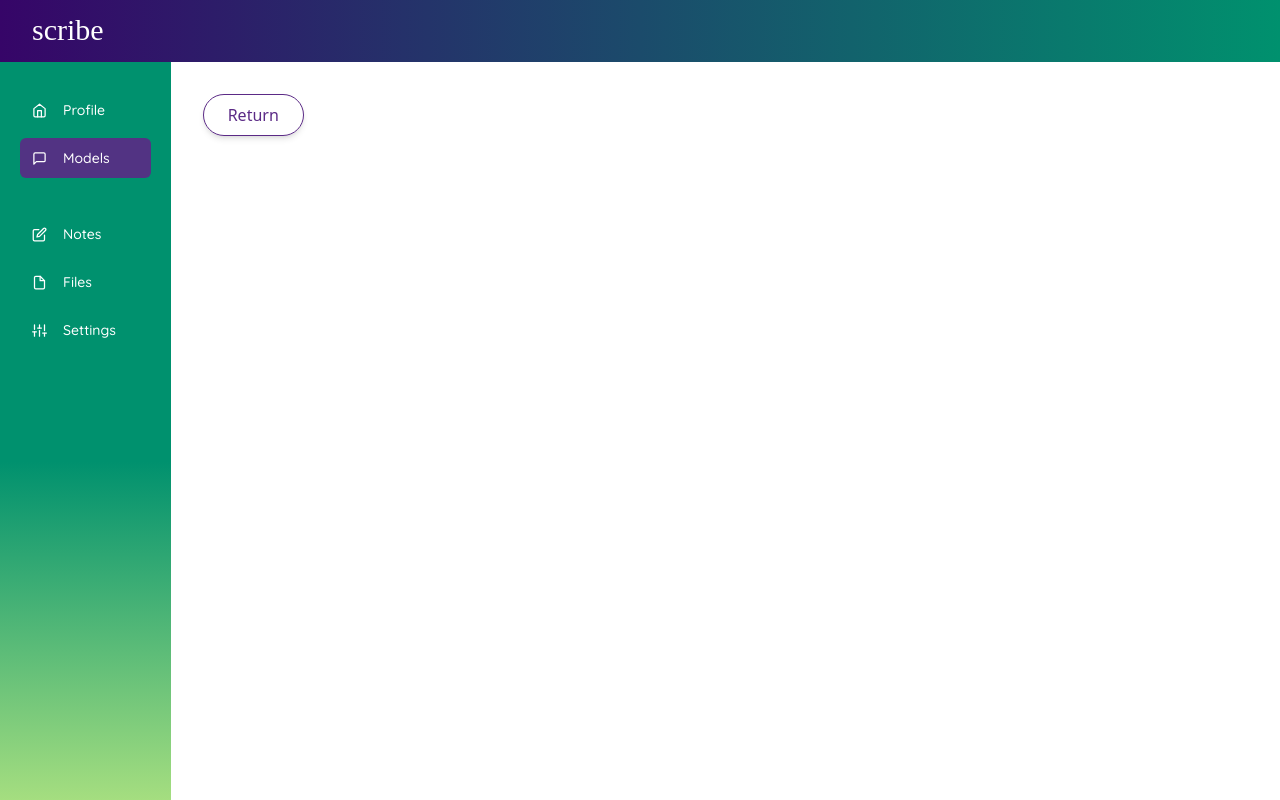
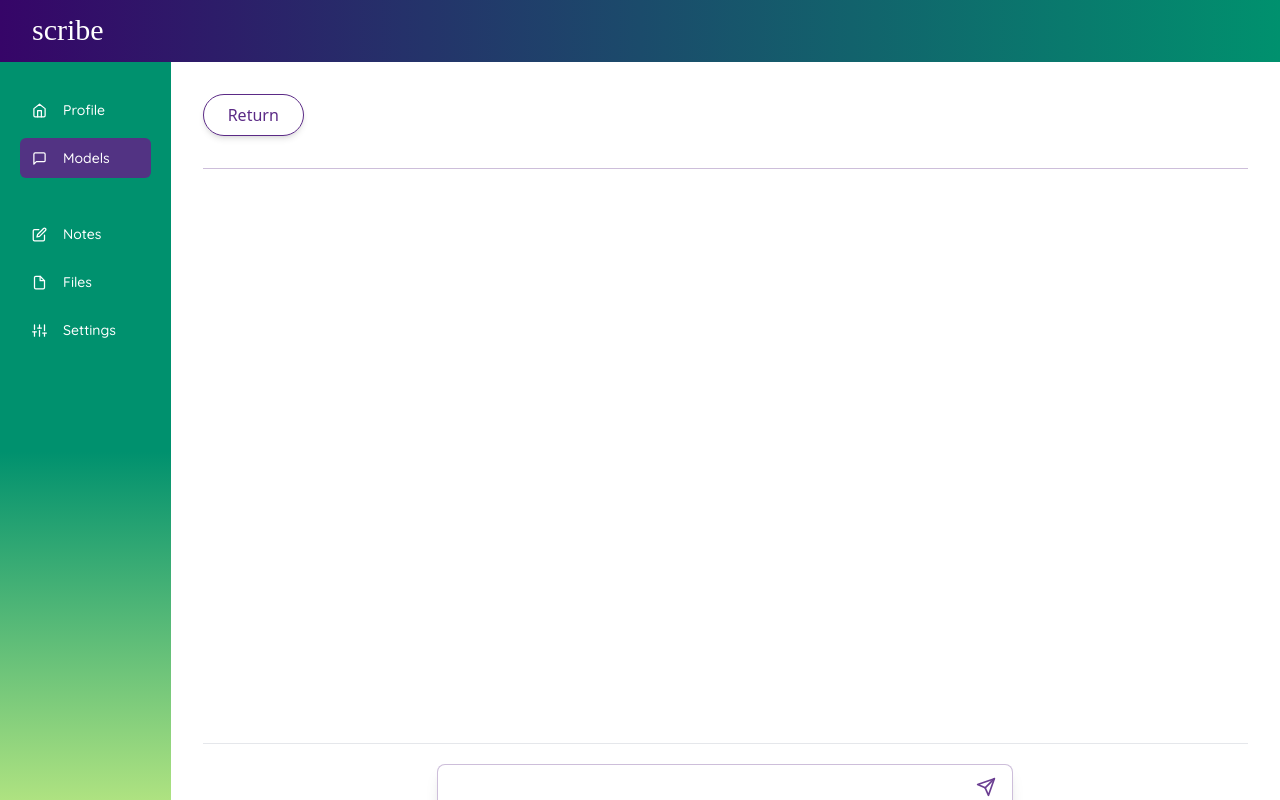
Before and after one commit to LimCharles/scribe, a Next.js app: page /models/1 in a window 1280 px wide. Both pictures are taken after a click on the link "Proceed". Built offline with nearby package versions, Linux system fonts and the light colour scheme; a web font is replaced by a local one.

Commit message:
Fixed chatbox

```diff
--- a/components/AppPage.js
+++ b/components/AppPage.js
@@ -7,7 +7,9 @@ const AppPage = (props) => {
     <>
       <NavBar />
       <SideBar>
-        <div className="w-full h-full py-8 px-8 z-10">{children}</div>
+        <div className="w-full h-full flex flex-col py-8 px-8 z-10">
+          {children}
+        </div>
       </SideBar>
     </>
   );
--- a/components/ChatBox.js
+++ b/components/ChatBox.js
@@ -1,15 +1,55 @@
+import { Send } from "react-feather";
+import { useState, useRef, useEffect } from "react";
+import Message from "#components/Message";
+
 const ChatBox = (props) => {
-  const { className } = props;
+  const [messages, setMessages] = useState([]);
+  const ref = useRef(null);
+
+  const handleKeyDown = (e) => {
+    if (e.key === "Enter" && !e.shiftKey) {
+      e.preventDefault();
+      if (e.currentTarget.textContent != "") {
+        setMessages([
+          ...messages,
+          {
+            text: e.currentTarget.innerHTML,
+          },
+        ]);
+        e.target.innerHTML = "";
+      }
+    }
+  };
+
   return (
-    <div
-      className={
-        className
-          ? className
-          : "" +
-            "h-full bg-slate-50 border-[1px] border-[#5B2A86] border-opacity-30 rounded-xl p-4"
-      }
-    >
-      <p> HEY</p>
+    <div ref={ref} className="flex flex-col h-full">
+      <div
+        className={
+          "h-[36rem] border-[1px] border-t-[#5B2A86] border-r-0 border-l-0 border-opacity-30"
+        }
+      >
+        <div
+          id="chatbox"
+          className="relative overflow-y-auto flex flex-col h-full w-full"
+        >
+          {messages?.map((message, index) => {
+            return <Message key={index} text={message.text} />;
+          })}
+        </div>
+      </div>
+      <div className="relative self-center w-[36rem] rounded-lg pl-3 py-3 bg-white border-[1px] border-[#5B2A86] border-opacity-30 align-middle shadow-lg flex flex-row mt-5 max-h-24">
+        <div
+          id="chatprompt"
+          contentEditable
+          className="hover:outline-none active:outline-none focus:outline-none font-inter text-sm resize-none overflow-y-auto h-full w-full max-h-36"
+          onClick={(event) => event.target.focus()}
+          onKeyDown={handleKeyDown}
+        />
+        <Send
+          className="absolute right-4 bottom-3 text-[#5B2A86] opacity-90 cursor-pointer hover:text-[#00916E]"
+          size={20}
+        />
+      </div>
     </div>
   );
 };
--- a/components/DraggablePDF.js
+++ b/components/DraggablePDF.js
@@ -8,7 +8,7 @@ const DraggablePDF = (props) => {
   const formattedFileName =
     fileName.length > 30 ? fileName.slice(0, 30) + "..." : fileName;
   return (
-    <div className="transition-all duration-100 ease-out p-4 flex flex-row shadow-lg items-center border-[1px] justify-between rounded-xl bg-white border-[#5B2A86] border-opacity-30">
+    <div className="transition-all duration-100 ease-out p-4 flex flex-row shadow-lg items-center border-[1px] justify-between rounded-xl bg-white border-[#5B2A86] border-opacity-50">
       <div className="flex flex-row items-center gap-4">
         <FileText />
         <p className="font-inter font-base text-sm">{formattedFileName}</p>
--- a/components/SideBar.js
+++ b/components/SideBar.js
@@ -3,11 +3,11 @@ import { useRouter } from "next/router";
 const SideBar = (props) => {
   const { children } = props;
   const Menus = [
-    { title: "Profile", icon: <Home size={15} /> },
-    { title: "Models", icon: <MessageSquare size={15} /> },
-    { title: "Notes", icon: <Edit size={15} />, gap: true },
-    { title: "Files", icon: <File size={15} /> },
-    { title: "Settings", icon: <Sliders size={15} /> },
+    { title: "Profile", icon: <Home size={15} />, path: "/profile" },
+    { title: "Models", icon: <MessageSquare size={15} />, path: "/models" },
+    { title: "Notes", icon: <Edit size={15} />, gap: true, path: "/notes" },
+    { title: "Files", icon: <File size={15} />, path: "/files" },
+    { title: "Settings", icon: <Sliders size={15} />, path: "/settings" },
   ];
 
   // Get current path
@@ -15,13 +15,14 @@ const SideBar = (props) => {
   const currentPath = router.pathname;
 
   return (
-    <div className="flex flex-row relative">
+    <div className="flex flex-row relative grow">
       <div
-        className={`w-48 bg-gradient-to-b from-[#00916E] via-[#00916E] min-h-screen to-[#C3EC83] px-5 pt-5 relative duration-300 flex flex-col z-30`}
+        className={`w-48 bg-gradient-to-b from-[#00916E] via-[#00916E] to-[#C3EC83] px-5 pt-5 relative duration-300 flex flex-col z-30`}
       >
         <ul className="name">
           {Menus.map((item, index) => (
             <li
+              onClick={() => router.push(item.path)}
               key={index}
               className={`rounded-md px-3 h-10 cursor-pointer text-sm text-white items-center gap-x-4 flex transition-all duration-200 font-quicksand font-medium
                 ${item.gap ? "mt-9" : "mt-2"} ${
--- a/src/pages/models/[slug].js
+++ b/src/pages/models/[slug].js
@@ -7,6 +7,7 @@ import { motion, AnimatePresence } from "framer-motion";
 import AppPage from "#components/AppPage";
 import DroppablePDF from "#components/DroppablePDF";
 import DraggablePDF from "#components/DraggablePDF";
+import ChatBox from "#components/ChatBox";
 
 export async function getServerSideProps(context) {
   const modelName = "Philo 13";
@@ -57,18 +58,22 @@ const ModelPage = (props) => {
   };
 
   return (
-    <div className="w-full h-screen overflow-hidden">
+    <div className="w-full h-screen flex flex-col overflow-hidden">
       <AppPage>
         <AnimatePresence mode="popLayout">
           {doneTraining ? (
             <motion.div
               key={"chat"}
-              initial={{ x: -400, y: 0, opacity: 0 }}
+              initial={{ x: -1000, y: 0, opacity: 0 }}
               animate={{ x: 0, y: 0, opacity: 1 }}
-              exit={{ x: -400, y: 0, opacity: 0 }}
-              transition={{ type: "spring", bounce: 0.25 }}
-              className="flex flex-row items-center"
+              exit={{ x: -1000, y: 0, opacity: 0 }}
+              transition={{
+                type: "spring",
+                bounce: 0,
+              }}
+              className="flex flex-col gap-8 h-full"
             >
+              <div>
                 <a
                   onClick={() => {
                     handleProceed();
@@ -83,15 +88,17 @@ const ModelPage = (props) => {
                   </span>
                   <span className="relative invisible">Return</span>
                 </a>
+              </div>
+              <ChatBox />
             </motion.div>
           ) : (
             <motion.div
               key={"train"}
-              initial={{ x: 700, opacity: 0 }}
+              initial={{ x: 1000, opacity: 0 }}
               animate={{ x: 0, opacity: 1 }}
-              exit={{ x: 700, opacity: 0 }}
-              transition={{ type: "spring", bounce: 0.25 }}
-              className="z-10"
+              exit={{ x: 1000, opacity: 0 }}
+              transition={{ type: "spring", bounce: 0 }}
+              className="z-10 h-full"
             >
               <div className="flex flex-row justify-between items-center">
                 <p className="text-4xl font-quicksand">{modelName}</p>
@@ -110,7 +117,22 @@ const ModelPage = (props) => {
                   <span className="relative invisible">Proceed</span>
                 </a>
               </div>
-              <div className="grid grid-cols-3 gap-8 mt-8 h-full">
+              <div className="grid grid-cols-3 gap-8 mt-8">
+                <div className="col-span-2 flex flex-col gap-3">
+                  <p className="font-quicksand font-medium text-2xl">
+                    Copy your notes here
+                  </p>
+                  <div className="h-full bg-slate-50 border-[1px] border-[#5B2A86] border-opacity-50 rounded-xl pl-4 pt-4 pb-4 focus:outline-none font-inter">
+                    <textarea
+                      id="notes"
+                      style={{
+                        resize: "none",
+                      }}
+                      onChange={handleNotesChange}
+                      className="h-full w-full focus:outline-none font-inter"
+                    />
+                  </div>
+                </div>
                 <div className="flex flex-col gap-4">
                   <div className="flex flex-row justify-between items-center">
                     <p className="font-quicksand font-medium text-base">
@@ -133,16 +155,8 @@ const ModelPage = (props) => {
                       <p className="font-inter text-sm">Upload PDFs</p>
                     </div>
                   </FileUploader>
-                  <a
-                    href="#_"
-                    className="relative inline-flex items-center justify-center px-6 py-3 overflow-hidden font-bold text-black hover:text-white rounded-md shadow-2xl group"
-                  >
-                    <span className="absolute inset-0 w-full h-full shadow-xl transition duration-300 ease-out opacity-0 bg-gradient-to-br bg-[#5B2A86] group-hover:opacity-100"></span>
-                    <span className="absolute inset-0 w-full h-full border-[1px] border-[#5B2A86] rounded-md"></span>
-                    <span className="absolute w-0 h-0 transition-all duration-300 ease-out bg-black rounded-full group-hover:w-56 group-hover:h-56 opacity-5"></span>
-                    <span className="relative">Train Model</span>
-                  </a>
-                  <div className="border-[#5B2A86] border-opacity-30 border-[1px] rounded-xl overflow-hidden">
+
+                  <div className="border-[#5B2A86] border-opacity-50 border-[1px] rounded-xl overflow-hidden">
                     <DroppablePDF
                       name="pdfs"
                       className="p-4 h-48 gap-4 flex flex-col overflow-y-auto"
@@ -160,19 +174,15 @@ const ModelPage = (props) => {
                       })}
                     </DroppablePDF>
                   </div>
-                </div>
-                <div className="col-span-2 flex flex-col gap-3">
-                  <p className="font-quicksand font-medium text-2xl">
-                    Copy your notes here
-                  </p>
-
-                  <textarea
-                    style={{
-                      resize: "none",
-                    }}
-                    onChange={handleNotesChange}
-                    className="h-full bg-slate-50 border-[1px] border-[#5B2A86] border-opacity-30 rounded-xl p-4 focus:outline-none font-inter"
-                  />
+                  <a
+                    href="#_"
+                    className="relative inline-flex items-center justify-center px-6 py-3 overflow-hidden font-bold text-black hover:text-white rounded-md shadow-2xl group"
+                  >
+                    <span className="absolute inset-0 w-full h-full shadow-xl transition duration-300 ease-out opacity-0 bg-gradient-to-br bg-[#5B2A86] group-hover:opacity-100"></span>
+                    <span className="absolute inset-0 w-full h-full border-[1px] border-[#5B2A86] rounded-md"></span>
+                    <span className="absolute w-0 h-0 transition-all duration-300 ease-out bg-black rounded-full group-hover:w-56 group-hover:h-56 opacity-5"></span>
+                    <span className="relative">Train Model</span>
+                  </a>
                 </div>
               </div>
             </motion.div>
--- a/src/styles/globals.css
+++ b/src/styles/globals.css
@@ -1,7 +1,47 @@
-@import url('https://fonts.googleapis.com/css2?family=Cairo+Play&display=swap');
-@import url('https://fonts.googleapis.com/css2?family=Quicksand:wght@300;400;500;600;700&display=swap');
-@import url('https://fonts.googleapis.com/css2?family=Inter:wght@100;200;300;400;500;600;700;800;900&display=swap');
+@import url("https://fonts.googleapis.com/css2?family=Cairo+Play&display=swap");
+@import url("https://fonts.googleapis.com/css2?family=Quicksand:wght@300;400;500;600;700&display=swap");
+@import url("https://fonts.googleapis.com/css2?family=Inter:wght@100;200;300;400;500;600;700;800;900&display=swap");
 
 @tailwind base;
 @tailwind components;
 @tailwind utilities;
+
+#chatbox::-webkit-scrollbar {
+  width: 6px;
+}
+
+#chatbox::-webkit-scrollbar-track {
+  background-color: #ffffff;
+}
+
+#chatbox::-webkit-scrollbar-thumb {
+  background-color: #d9d9d9;
+  border-radius: 20px;
+  height: 5px;
+}
+
+#chatprompt::-webkit-scrollbar {
+  width: 6px;
+}
+
+#chatprompt::-webkit-scrollbar-track {
+  background-color: #ffffff;
+}
+
+#chatprompt::-webkit-scrollbar-thumb {
+  background-color: #d9d9d9;
+  border-radius: 20px;
+}
+
+#notes::-webkit-scrollbar {
+  width: 6px;
+}
+
+#notes::-webkit-scrollbar-track {
+  background-color: #ffffff;
+}
+
+#notes::-webkit-scrollbar-thumb {
+  background-color: #d9d9d9;
+  border-radius: 20px;
+}
```
Also changed, not shown: components/Message.js (added, +23 -0 lines), 1 other file (tests, documents, lock files or other folders). Lines whose indentation alone changed are shown as unchanged.
